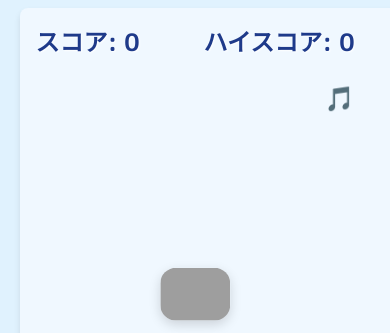
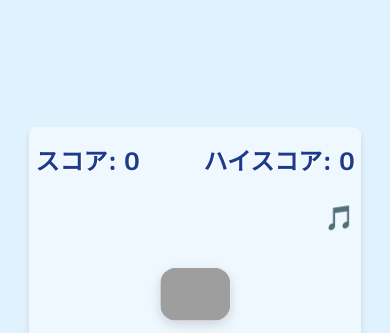
Before and after one commit to riku082/tyarisou, a plain HTML site: page index.html in a window 390 px wide. Shown: the top 333 px of the page. Drawn offline with nearby package versions, Linux system fonts and the light colour scheme; grey boxes are pictures that could not be loaded.

Commit message:
スマホcanvasをさらに引き気味に（幅85%・高さ70%）

```diff
--- a/index.html
+++ b/index.html
@@ -202,8 +202,8 @@
         dpr = window.devicePixelRatio || 1;
         let width, height;
         if (window.innerWidth < 600) {
-            width = window.innerWidth * 0.98;
-            height = window.innerHeight * 0.98;
+            width = window.innerWidth * 0.85;
+            height = window.innerHeight * 0.7;
         } else {
             width = Math.min(window.innerWidth * 0.98, 800);
             height = width * 0.9;
```
